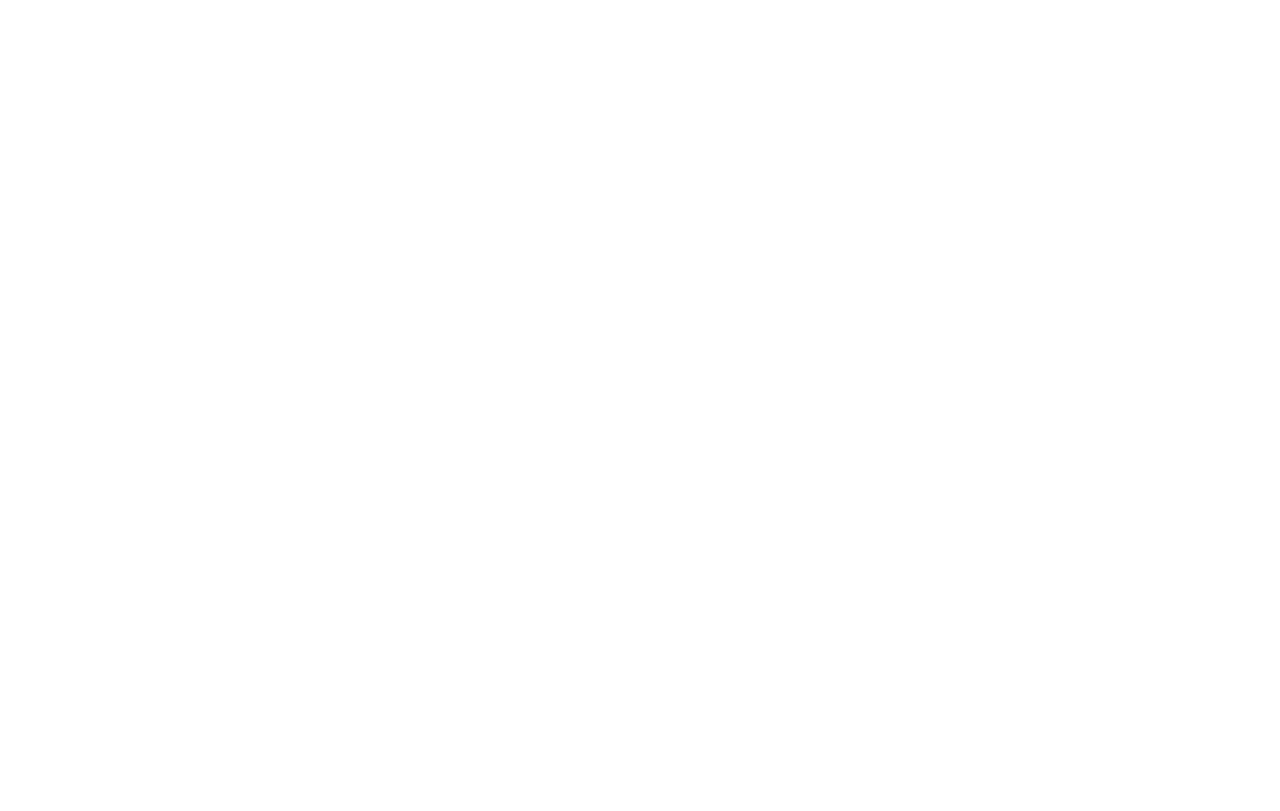
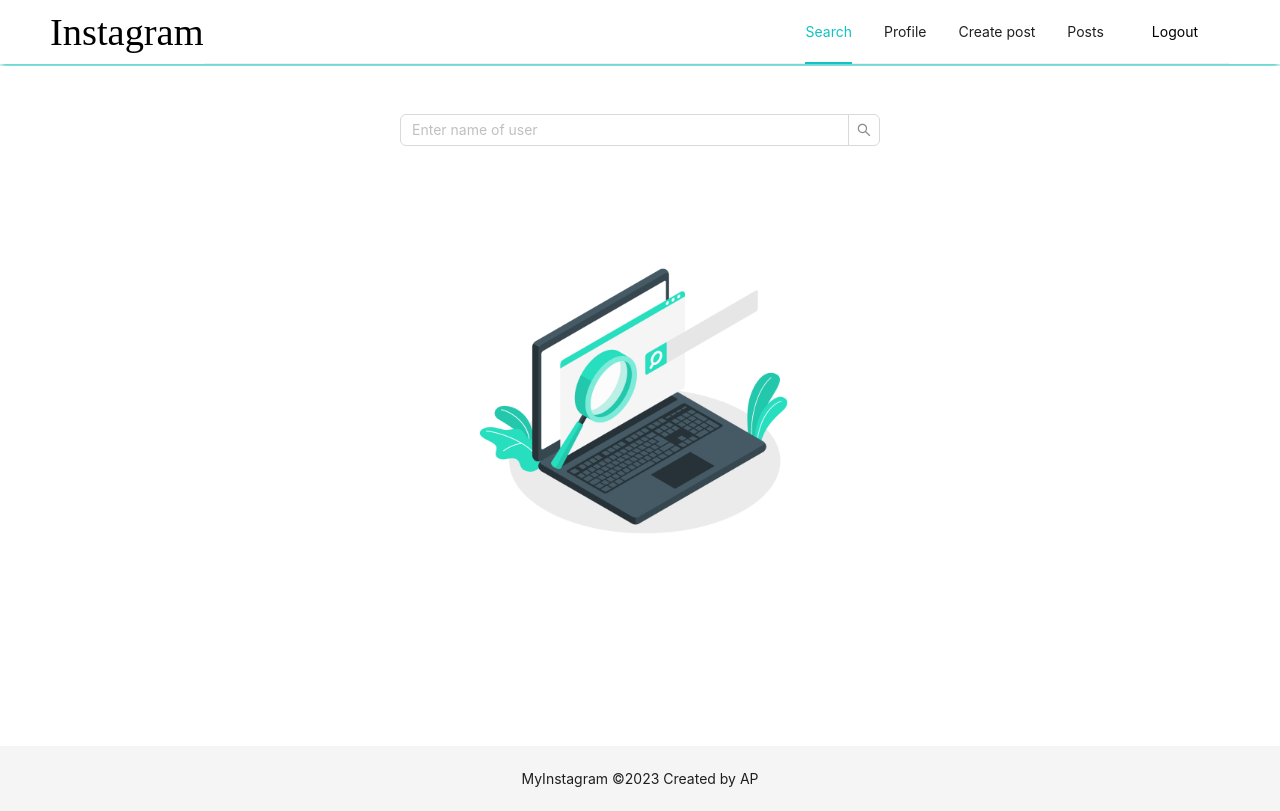
Before and after one commit to takeAmoment/instagram, a React (Create React App) app in the folder client/: page /search in a window 1280 px wide. Before the commit this address had no page. Built offline with nearby package versions, Linux system fonts and the light colour scheme; sample sign-in values are in the browser's storage; a web font is replaced by a local one.

Commit message:
feat: create SearchPage

```diff
--- a/client/src/App.tsx
+++ b/client/src/App.tsx
@@ -10,6 +10,7 @@
 import UserProfilePage from 'pages/UserProfilePage/UserProfilePage';
 import FollowingPostsPage from 'pages/FollowingPostsPage/FollowingPostPage';
 import './App.scss';
+import SearchPage from 'pages/SearchPage/SearchPage';
 
 function App() {
   return (
@@ -57,6 +58,14 @@
               </ProtectedRoute>
             }
           />
+          <Route
+            path="/search"
+            element={
+              <ProtectedRoute>
+                <SearchPage />
+              </ProtectedRoute>
+            }
+          />
         </Route>
       </Routes>
     </ConfigProvider>
--- a/client/src/api/user.ts
+++ b/client/src/api/user.ts
@@ -16,3 +16,6 @@
     data: request,
     headers: { 'Content-Type': 'multipart/form-data' },
   });
+
+export const findUserApi = async (query: string) =>
+  await axios.get(`/finduser`, { params: { search: query } });
--- a/client/src/components/Header/Header.tsx
+++ b/client/src/components/Header/Header.tsx
@@ -33,6 +33,7 @@
     { label: <Link to="/register">Sign up</Link>, key: 'register' },
   ];
   const itemsRegisterUser = [
+    { label: <Link to="/search">Search</Link>, key: 'search' },
     { label: <Link to="/profile">Profile</Link>, key: 'profile' },
     { label: <Link to="/createpost">Create post</Link>, key: 'createpost' },
     { label: <Link to="/followingposts">Posts</Link>, key: 'followingposts' },
@@ -72,6 +73,9 @@
               <Link to="/" className={styles.drawer__link} onClick={onClose}>
                 Home page
               </Link>
+              <Link to="/search" className={styles.drawer__link} onClick={onClose}>
+                Search
+              </Link>
               <Link to="/profile" className={styles.drawer__link} onClick={onClose}>
                 Profile
               </Link>
--- /dev/null
+++ b/client/src/pages/SearchPage/SearchPage.module.scss
@@ -0,0 +1,15 @@
+.container {
+    background-color: #fff;
+    display: flex;
+    flex-direction: column;
+    align-items: center;
+    min-height: 85vh;
+    padding: 1rem;
+    margin-top: 2px;
+    gap: 2rem;
+}
+.input {
+    width: 30rem;
+    margin-top: 2rem;
+    margin-bottom: 2rem;
+}
--- /dev/null
+++ b/client/src/pages/SearchPage/SearchPage.tsx
@@ -0,0 +1,68 @@
+import { Avatar, Input, List, notification, Image } from 'antd';
+import { Content } from 'antd/es/layout/layout';
+import { PaginationAlign, PaginationPosition } from 'antd/es/pagination/Pagination';
+import { findUserApi } from 'api';
+import { isAxiosError } from 'axios';
+import React, { useState } from 'react';
+import { Link } from 'react-router-dom';
+import { IUser } from 'types/types';
+import styles from './SearchPage.module.scss';
+const { Search } = Input;
+
+const SearchPage = () => {
+  const [users, setUsers] = useState<IUser[]>();
+  const position: PaginationPosition = 'bottom';
+  const align: PaginationAlign = 'center';
+  const id = localStorage.getItem('userId');
+
+  const onSearch = async (value: string) => {
+    try {
+      const response = await findUserApi(value);
+      setUsers(response.data);
+    } catch (error) {
+      if (isAxiosError(error)) {
+        notification.error({
+          message: 'Error' + error.response?.status,
+          description: error.response?.data.message,
+        });
+        throw new Error(error.message);
+      }
+    }
+  };
+
+  return (
+    <Content>
+      <div className={styles.container}>
+        <div className={styles.input}>
+          <Search placeholder="Enter name of user" onSearch={onSearch} />
+        </div>
+        {users ? (
+          <List
+            style={{ width: '100%' }}
+            pagination={{ position, align }}
+            dataSource={users}
+            renderItem={(item) => (
+              <Link to={id === item._id ? '/profile' : `/profile/${item._id}`}>
+                <List.Item>
+                  <List.Item.Meta
+                    avatar={
+                      <Avatar
+                        src={item.avatar ? `uploads/${item.avatar}` : '/assets/profile.png'}
+                      />
+                    }
+                    title={item.name}
+                    description={item.info}
+                  />
+                </List.Item>
+              </Link>
+            )}
+          />
+        ) : (
+          <Image preview={false} src="/assets/search.jpg" width="30%" />
+        )}
+      </div>
+    </Content>
+  );
+};
+
+export default SearchPage;
```
Also changed, not shown: client/public/assets/search.jpg (added), 1 other file (tests, documents, lock files or other folders).
